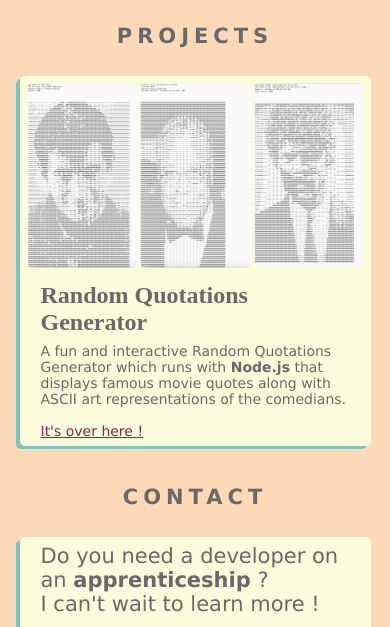
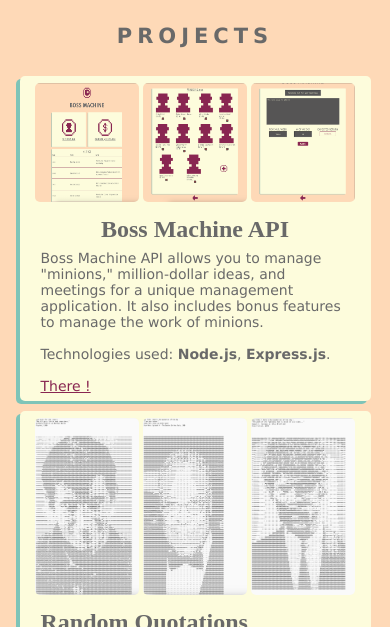
Before and after one commit to CM-F/portfolio, a plain HTML site: page index.html in a window 390 px wide. Shown: the part 906-1533 px from the top of the page. Drawn offline with Linux system fonts and the light colour scheme; a web font is replaced by a local one.

Commit message:
- add the content of "Boss Machine"

```diff
--- a/index.html
+++ b/index.html
@@ -36,7 +36,7 @@
     <main>
         <section id="about-me">
             <div class="section-container">
-                <h2>A NEW 35 YEARS OLD SOFTWARE ENGINEER IS COMING ! </2>
+                <h2>A NEW 35 YEARS OLD SOFTWARE ENGINEER IS COMING ! </h2>
             </div>
             <div class="about-container">
                 <div class="about-panel">
@@ -111,6 +111,23 @@
             </div>
             <div class="project container">
                 <div class="project-images">
+                    <img src="./resource/images/bm0.png" alt="Anthony Perkins ASCII art">
+                    <img src="./resource/images/bm1.png" alt="James Earl Jones ASCII art">
+                    <img src="./resource/images/bm2.png" alt="Samuel L. Jackson ASCII art">
+                </div>
+                <div class="project-panel">
+                    <h3 class="project-name">Boss Machine API</h3>
+                    <p class="project-presentation">Boss Machine API allows you to manage "minions," million-dollar ideas, and meetings for a unique management application. It also includes bonus features to manage the work of minions.
+                    <br>
+                    <br>
+                    Technologies used: <strong>Node.js</strong>, <strong>Express.js</strong>.
+                    <br>
+                    <br>
+                    <a href="./rqg.html">There !</a></p>
+                </div>
+            </div>
+            <div class="project container">
+                <div class="project-images">
                     <img src="./resource/images/rqg0.png" alt="Anthony Perkins ASCII art">
                     <img src="./resource/images/rqg1.png" alt="James Earl Jones ASCII art">
                     <img src="./resource/images/rqg2.png" alt="Samuel L. Jackson ASCII art">
--- a/resource/css/style.css
+++ b/resource/css/style.css
@@ -232,12 +232,14 @@ section {
 .project-panel a {
     color: #892651;
     text-decoration: underline;
+    display: block;
+    text-align: left;
+    width: 100%;
 
 }
 .project-panel a:hover {
     cursor: pointer;
     color: dimgray;
-    background:#FFFFFF;
 }
 
 .project-panel a:active {
@@ -250,7 +252,6 @@ section {
     width: 100%;
     gap: .5rem;
     border-radius: 5px;
-
 }
 
 .project-images img {
@@ -260,21 +261,28 @@ section {
 
 @media screen and (max-width: 1098px) and (min-width: 701px) {
     /* ---- PROJECTS ---- */
-  .project.container {
-      flex-direction: column;
-  }
+    .project.container {
+        flex-direction: column;
+    }
 }
-
-@media screen and (max-width: 700px) {
-.project-images {
+@media screen and (max-width: 1098px) {
+    .project-images {
         display: flex;
         gap: .25rem;
         justify-content: center;
+        width: 95%;
+        margin: auto;
+    }
+    .project-panel {
+        display: flex;
+        flex-direction: column;
+        align-items: center;
     }
     .project-images img {
         margin-bottom: 0;
         flex: 3 3 auto;
     }
+
 }
 
 
```
Also changed, not shown: resource/css/mobileStyle.css (added), resource/css/tabletStyle.css (added), resource/images/bm0.png (added), resource/images/bm1.png (added), resource/images/bm2.png (added), 3 other files.
